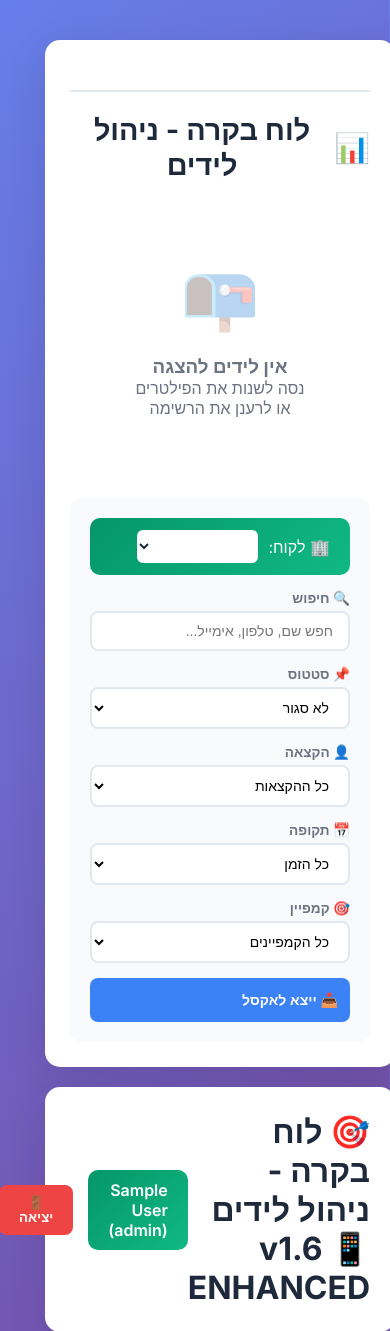
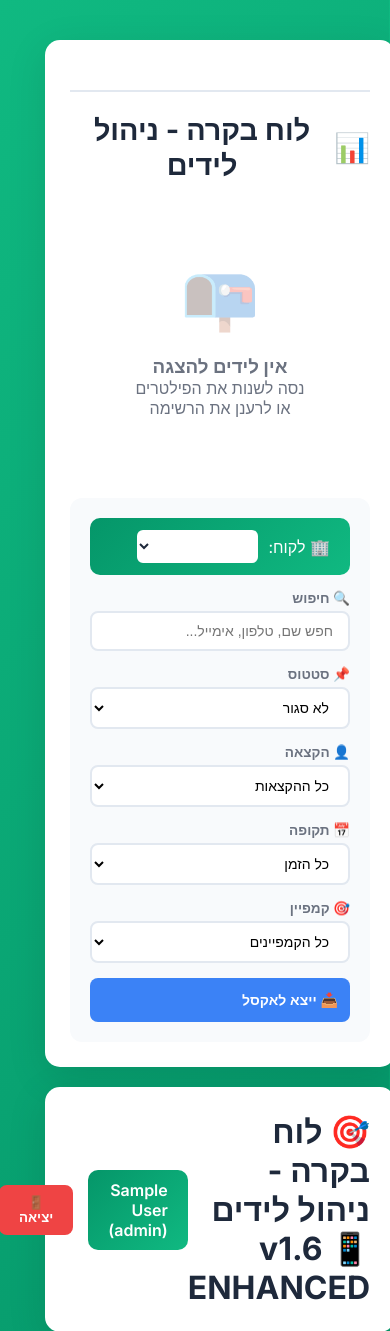
Before and after one commit to shmuelia/LeadsManager, a Flask app: page /dashboard in a window 390 px wide. Shown: the top 1331 px of the page. Run offline with Flask 3, Linux system fonts and the light colour scheme; the visitor is signed in with stand-in values (Sample User, id 1); data that the repository does not hold is empty; some libraries are stand-ins or nearby versions.

Commit message:
Add visible background color change to verify template deployment
- Change background from blue/purple to green gradient
- Force visible change to confirm template deployment works
- Test if mobile dashboard updates are being deployed properly

🤖 Generated with [Claude Code](https://claude.ai/code)

Co-Authored-By: Claude <noreply@anthropic.com)

```diff
--- a/templates/dashboard.html
+++ b/templates/dashboard.html
@@ -14,7 +14,7 @@
 
         body {
             font-family: 'Inter', sans-serif;
-            background: linear-gradient(135deg, #667eea 0%, #764ba2 100%);
+            background: linear-gradient(135deg, #10b981 0%, #059669 100%);
             min-height: 100vh;
             padding: 20px;
         }
```
